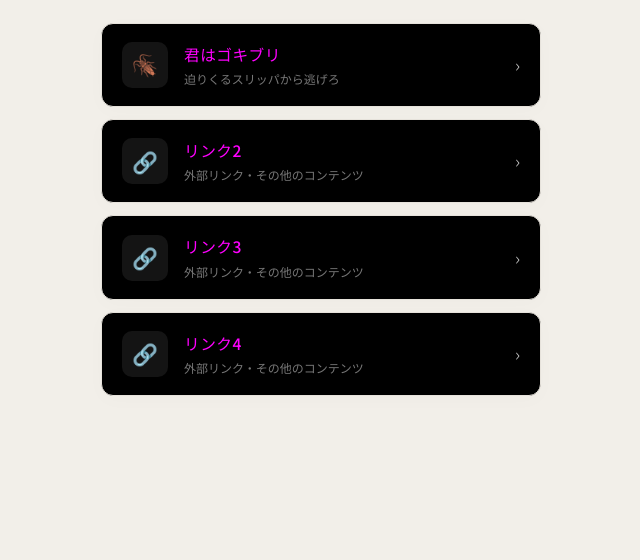
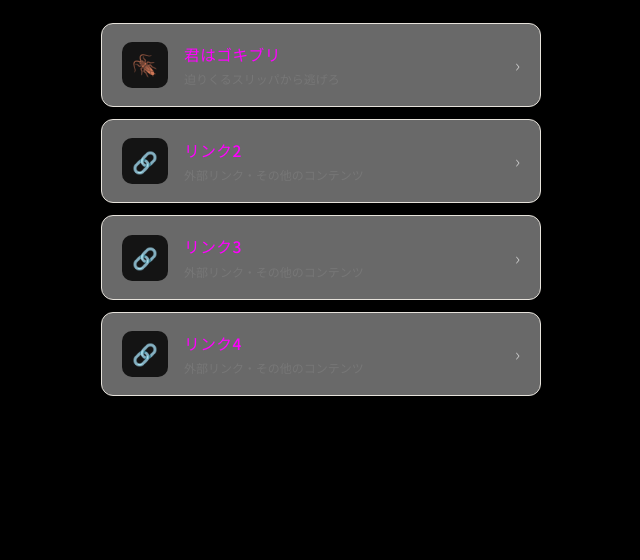
Before and after one commit to lateorca0999/kaeritai, a plain HTML site: page index.html in a window 1280 px wide. Shown: the part 240-800 px from the top of the page, without its empty margins (319-959 px from the left). Drawn offline with nearby package versions, Linux system fonts and the light colour scheme; a web font is replaced by a local one.

Commit message:
Update index.html

```diff
--- a/index.html
+++ b/index.html
@@ -12,9 +12,9 @@
   <style>
     :root {
       /* ▼ ここで背景色を変更できます（現在は上品な生成り色） */
-      --bg-color: #f2efe9;
+      --bg-color: #000000;
 
-      --card-bg: #000000;        /* ピュアホワイト */
+      --card-bg: #696969;        /* ピュアホワイト */
       --text-main: #ff00ff;      /* 深い黒 */
       --text-sub: #777777;       /* 絶妙なニュアンスのグレー */
       --border-color: #e6e2db;   /* 背景色に合わせた繊細な境界線 */
```
